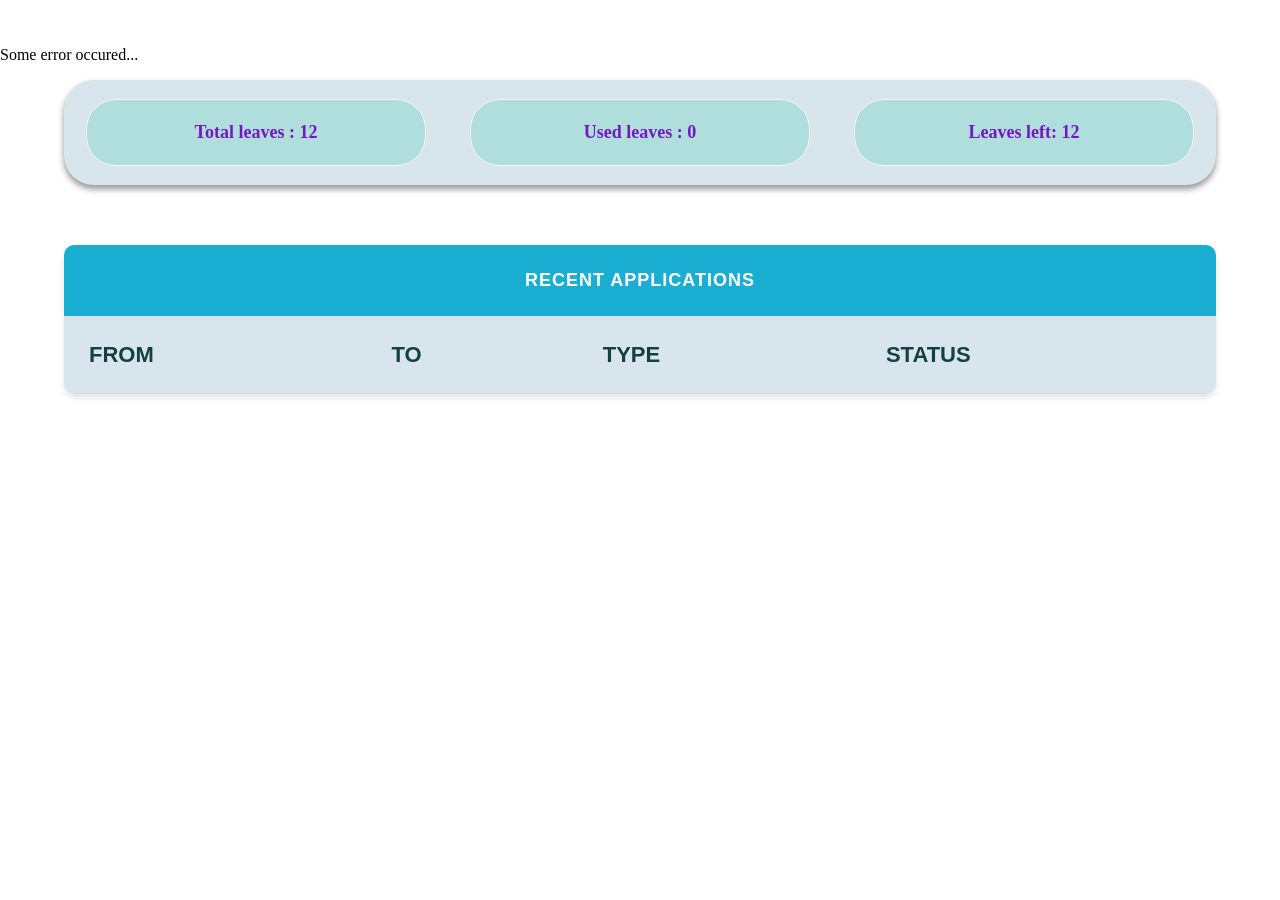
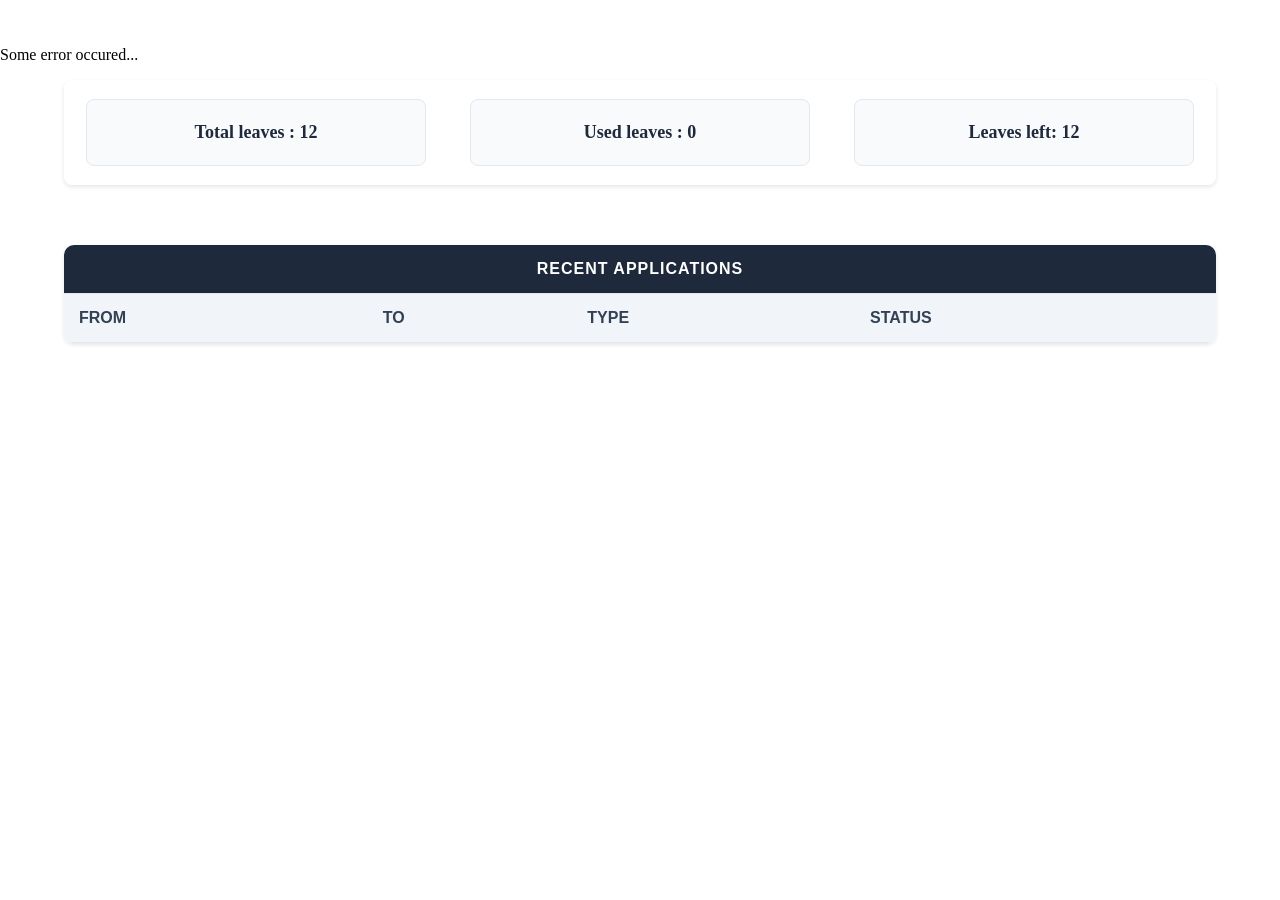

version 2

--- a/f-frontend/home.css
+++ b/f-frontend/home.css
@@ -1,75 +1,110 @@
 body {
     height: 100vh;
-    margin: 0;        /* Removes default browser margins */
-    display: block;   /* Go back to standard block layout */
+    margin: 0;
+    /* Removes default browser margins */
+    display: block;
+    /* Go back to standard block layout */
     /* Removed align-items and flex */
 }
 
 .main2 {
-    display: block;   
+    display: block;
     width: 100%;
-    padding-top: 30px; /* Adds space at the top */
+    padding-top: 30px;
+    /* Adds space at the top */
 }
 
 .status {
     display: flex;
     align-items: center;
-    width: 90%;       /* CHANGE THIS: 90% makes it stretch to fit the iframe */
-    margin: 10px auto;   /* This centers the bar horizontally */
-    background-color: rgb(217, 229, 237);
+    width: 90%;
+    /* CHANGE THIS: 90% makes it stretch to fit the iframe */
+    margin: 10px auto;
+    /* This centers the bar horizontally */
+    background-color: #ffffff;
+    /* White background */
     height: 105px;
-    border-radius: 30px;
-    box-shadow: 0 4px 6px rgba(6, 0, 0, 0.427);
+    border-radius: 8px;
+    /* Professional border radius */
+    box-shadow: 0 2px 4px rgba(0, 0, 0, 0.1);
+    /* Soft, modern shadow */
 }
 
 .status h6 {
-    flex: 1;          /* This is good, keeps items equal width */
-    border: 1px solid rgb(244, 244, 241);
-    border-radius: 30px;
-    margin: 0 22px;   /* Adjusted margin for cleaner spacing */
+    flex: 1;
+    /* This is good, keeps items equal width */
+    border: 1px solid #e2e8f0;
+    /* Subtle gray border */
+    border-radius: 8px;
+    /* Match container border */
+    margin: 0 22px;
+    /* Adjusted margin for cleaner spacing */
     padding: 22px;
     text-align: center;
-    background-color: rgb(175, 222, 221);
-    color: rgb(115, 24, 194);
+    background-color: #f8fafc;
+    /* Very light gray */
+    color: #1e293b;
+    /* Dark navy text */
     font-size: large;
     /* Remove large margins that might break the layout on small screens */
 }
 
 .table {
-    width: 90%;               
-    margin: 60px auto;        
+    width: 90%;
+    margin: 60px auto;
     border-collapse: collapse;
-    background-color: white;  
-    border-radius: 10px;      
-    overflow: hidden;         
-    box-shadow: 0 4px 6px rgba(0,0,0,0.1); 
+    background-color: white;
+    border-radius: 10px;
+    overflow: hidden;
+    box-shadow: 0 2px 4px rgba(0, 0, 0, 0.1);
+    /* Soft shadow */
     font-family: sans-serif;
 }
 
 /* Table Cells and Headers */
-.table th, .table td {
-    padding: 25px;            
-    text-align: left;         
-    border-bottom: 1px solid #ddd; 
-    font-size: large;
+.table th,
+.table td {
+    padding: 15px;
+    /* Tighter professional padding */
+    text-align: left;
+    border-bottom: 1px solid #e2e8f0;
+    /* Subtle gray border */
+    font-size: 16px;
+    /* Standardize font size */
 }
 
 .table-title {
-    background-color: rgb(27, 174, 211); 
+    background-color: #1e293b;
+    /* Professional Navy */
     color: white;
-    text-align: center !important; 
-    font-size: 28px;
+    text-align: center !important;
+    font-size: 20px;
+    /* Less massive header */
     text-transform: uppercase;
     letter-spacing: 1px;
 }
 
 .column-headers th {
-    background-color: rgb(217, 229, 237); 
-    color: rgb(19, 64, 67);
-    font-size: 22px;
+    background-color: #f1f5f9;
+    /* Light gray header */
+    color: #334155;
+    /* Slate gray text */
+    font-size: 16px;
+    /* Reduced from 22px */
 }
 
 
-.status-rejected{color: red;font-weight: bold;}
-.status-pending { color: orange; font-weight: bold; }
-.status-approved { color: green; font-weight: bold; }
+.status-rejected {
+    color: #ef4444;
+    font-weight: bold;
+}
+
+.status-pending {
+    color: #f59e0b;
+    font-weight: bold;
+}
+
+.status-approved {
+    color: #10b981;
+    font-weight: bold;
+}
